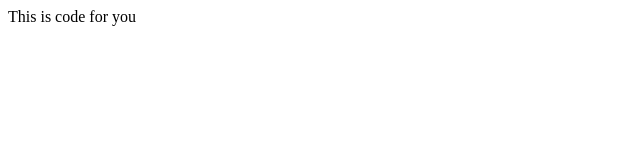
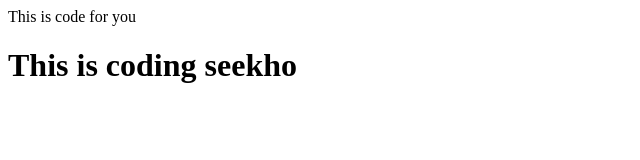
Before and after one commit to deepakjha30/localrepo, a plain HTML site: page LocalRepo/index.html in a window 1280 px wide. Shown: the whole page, without its empty margins (0-640 px from the left). Drawn offline with Linux system fonts and the light colour scheme.

Commit message:
feature1

```diff
--- a/LocalRepo/index.html
+++ b/LocalRepo/index.html
@@ -1 +1,2 @@
 <p>This is code for you</p>
+<h1> This is coding seekho</h1>
```
